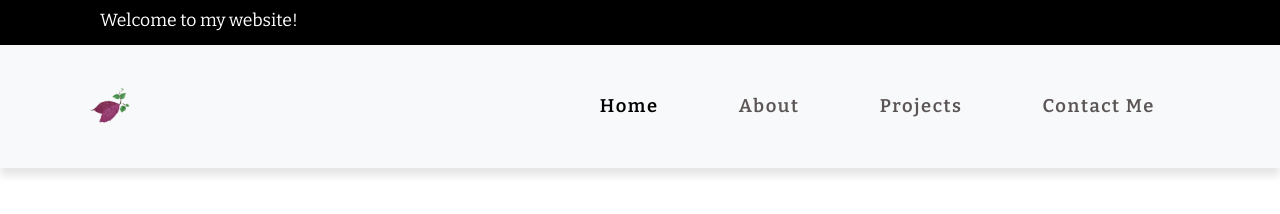
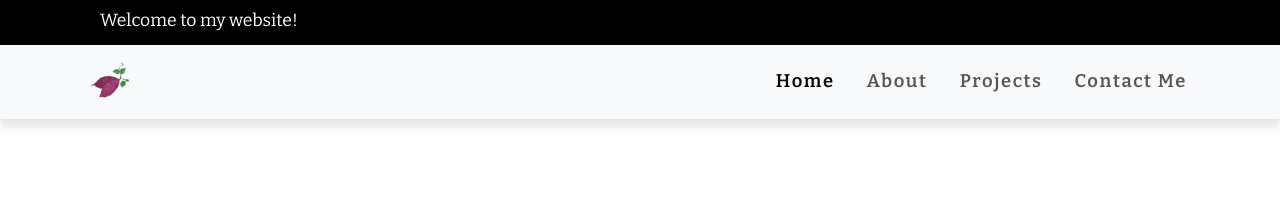
Before and after one commit to YamBenson/YamBenson.github.io, a plain HTML site: page index.html in a window 1280 px wide. Drawn offline with nearby package versions, Linux system fonts and the light colour scheme.

Commit message:
test padding

```diff
--- a/css/style.css
+++ b/css/style.css
@@ -34,7 +34,9 @@ body {
 }
 
 .nav-item {
-  padding: 2rem;
+  padding-top: 0.4rem;
+  padding-bottom: 0.4rem;
+  padding-left: 1rem;
 }
 
 .nav-link {
```
